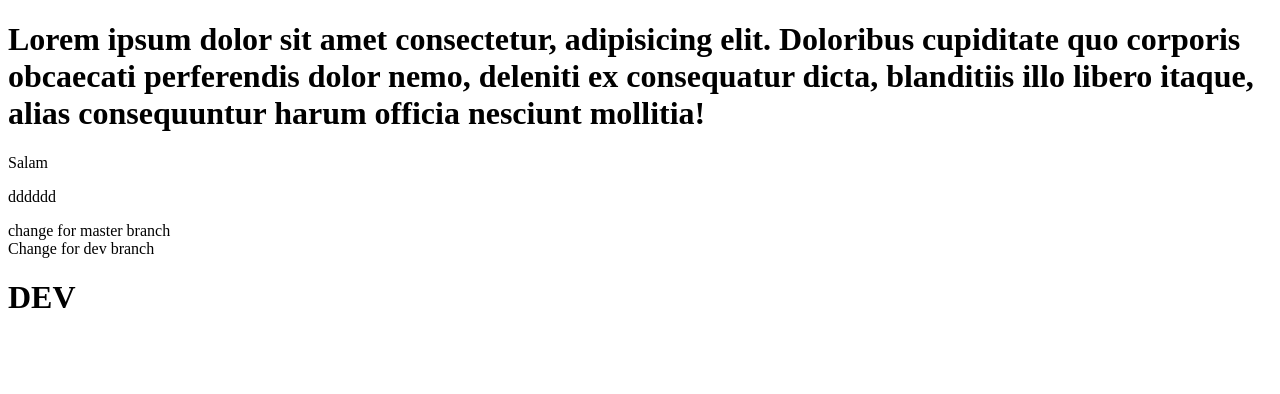
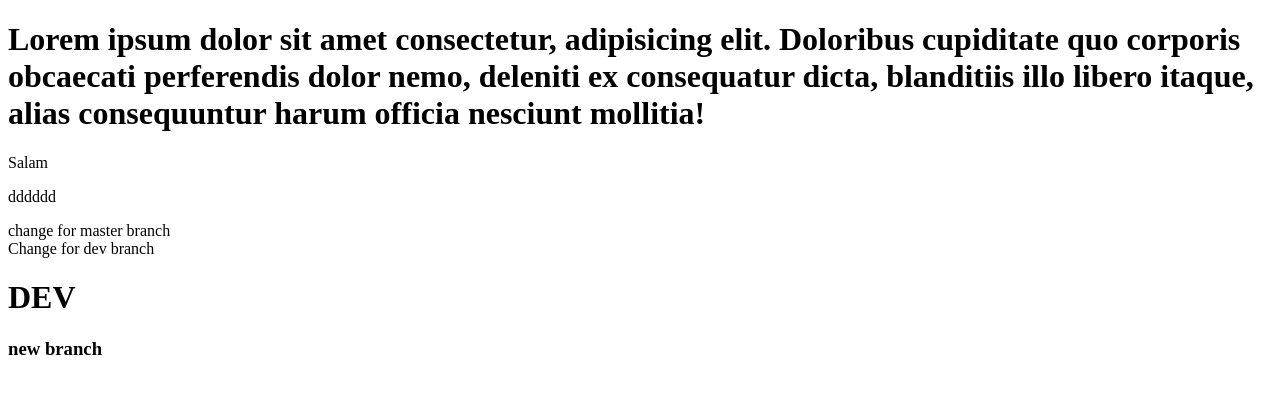
Before and after one commit to rezanikafarin700/test-project, a plain HTML site: page index.html in a window 1280 px wide. Drawn offline with Linux system fonts and the light colour scheme.

Commit message:
change email

```diff
--- a/index.html
+++ b/index.html
@@ -13,5 +13,7 @@
     <div>Change for dev branch</div>
 
     <h1>DEV</h1>
+
+    <h3>new branch</h3>
 </body>
 </html>
```
